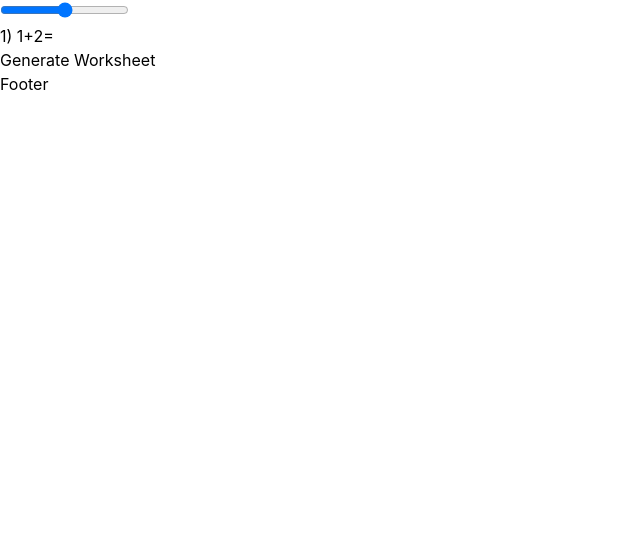
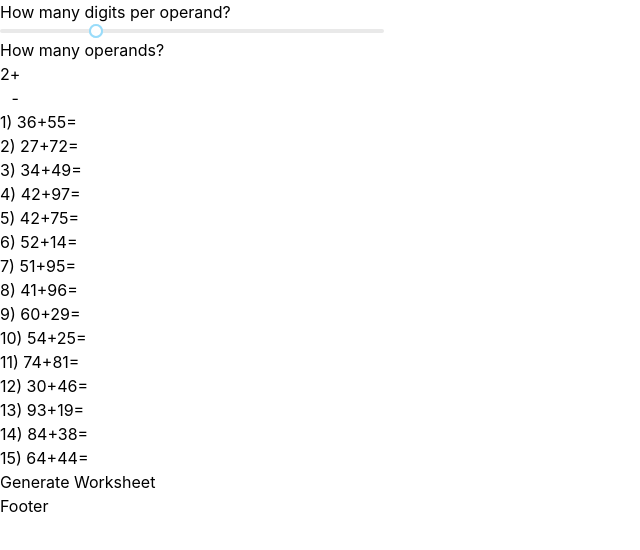
Before and after one commit to Blankeos/solvit, a Next.js app: page / in a window 1280 px wide. Shown: the top 550 px of the page, without its empty margins (0-640 px from the left). Built offline with nearby package versions, Linux system fonts and the light colour scheme.

Commit message:
Added and implemented rc-slider

```diff
--- a/package.json
+++ b/package.json
@@ -13,6 +13,7 @@
     "lodash": "^4.17.21",
     "mathjs": "^11.1.0",
     "next": "12.2.5",
+    "rc-slider": "^10.0.1",
     "react": "18.2.0",
     "react-dom": "18.2.0"
   },
--- /dev/null
+++ b/src/components/Counter.tsx
@@ -0,0 +1,47 @@
+import React, { useEffect, useState } from "react";
+
+interface ICounter {
+  defaultValue?: number;
+  min?: number;
+  max?: number;
+  step?: number;
+  onChange?: (value: number) => void;
+}
+
+const Counter: React.FC<ICounter> = ({
+  defaultValue = 0,
+  min = 0,
+  max = 10,
+  step = 1,
+  onChange = () => {},
+}) => {
+  const [count, setCount] = useState<number>(defaultValue);
+  function handleIncrement() {
+    setCount((prev) => {
+      let newCount = prev + step;
+      if (newCount > max) return prev;
+      return newCount;
+    });
+  }
+  function handleDecrement() {
+    setCount((prev) => {
+      let newCount = prev - step;
+      if (newCount < min) return prev;
+      return newCount;
+    });
+  }
+  useEffect(() => {
+    onChange(count);
+  }, [count]);
+  return (
+    <div className="flex">
+      <div>{count}</div>
+      <div className="flex flex-col">
+        <button onClick={handleIncrement}>+</button>
+        <button onClick={handleDecrement}>-</button>
+      </div>
+    </div>
+  );
+};
+
+export default Counter;
--- a/src/pages/index.tsx
+++ b/src/pages/index.tsx
@@ -1,7 +1,11 @@
 import type { NextPage } from "next";
 import Head from "next/head";
-import { useEffect, useState } from "react";
+import React, { useEffect, useState } from "react";
 import generateWorksheet from "@/util/generateWorksheet";
+import Slider from "rc-slider";
+import "rc-slider/assets/index.css";
+import produce from "immer";
+import Counter from "@/components/Counter";
 
 const Home: NextPage = () => {
   const [additionWorksheetSettings, setAdditionWorksheetSettings] =
@@ -22,7 +26,28 @@ const Home: NextPage = () => {
     },
   ]);
 
-  useEffect(() => {}, [additionWorksheetSettings]);
+  function setNumberOfOperands(
+    additionWorkSheetSettings: IAdditionWorksheetSettings,
+    numberOfOperands: number
+  ) {
+    return produce(additionWorkSheetSettings, (draft) => {
+      draft.numberOfOperands = numberOfOperands;
+    });
+  }
+  function setNumberOfDigits(
+    additionWorkSheetSettings: IAdditionWorksheetSettings,
+    minMax: number[]
+  ) {
+    return produce(additionWorkSheetSettings, (draft) => {
+      draft.numberOfDigits = {
+        min: minMax[0],
+        max: minMax[1],
+      };
+    });
+  }
+  useEffect(() => {
+    handleGenerateWorksheet();
+  }, [additionWorksheetSettings]);
 
   function handleGenerateWorksheet() {
     setAdditionWorksheetItems(generateWorksheet(additionWorksheetSettings));
@@ -36,8 +61,36 @@ const Home: NextPage = () => {
       </Head>
 
       <main>
-        <div>
-          <input type="range" />
+        <div className="max-w-sm w-full">
+          <h2>How many digits per operand?</h2>
+          <Slider
+            range
+            allowCross={false}
+            defaultValue={[
+              additionWorksheetSettings.numberOfDigits.min,
+              additionWorksheetSettings.numberOfDigits.max,
+            ]}
+            min={1}
+            max={5}
+            onChange={(values) => {
+              if (Array.isArray(values)) {
+                setAdditionWorksheetSettings(
+                  setNumberOfDigits(additionWorksheetSettings, values)
+                );
+              }
+            }}
+          />
+          <h2>How many operands?</h2>
+          <Counter
+            defaultValue={2}
+            min={2}
+            max={4}
+            onChange={(value) => {
+              setAdditionWorksheetSettings(
+                setNumberOfOperands(additionWorksheetSettings, value)
+              );
+            }}
+          />
         </div>
         <div>
           {additionWorksheetItems.map((worksheetItem, i) => (
```
Also changed, not shown: 1 other file (tests, documents, lock files or other folders).
